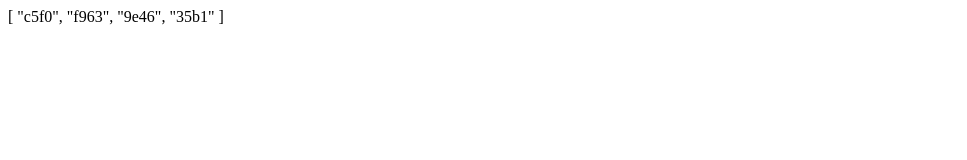
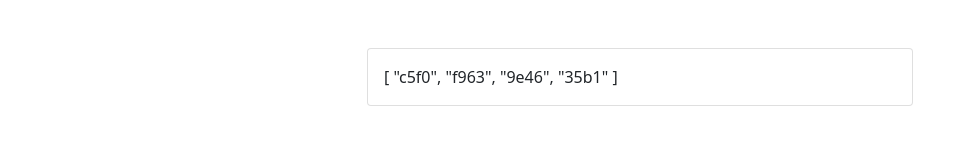
Before and after one commit to TymekB/cpu_emulator, a plain HTML site: page index.html in a window 1280 px wide. Shown: the whole page, without its empty margins (0-967 px from the left). Drawn offline with nearby package versions, Linux system fonts and the light colour scheme.

Commit message:
Add Bootstrap

```diff
--- a/index.html
+++ b/index.html
@@ -4,10 +4,26 @@
     <meta charset="UTF-8">
     <meta name="viewport" content="width=device-width, initial-scale=1.0">
     <title>Emulator</title>
+
+    <link href="https://cdn.jsdelivr.net/npm/bootstrap@5.1.3/dist/css/bootstrap.min.css" rel="stylesheet" integrity="sha384-1BmE4kWBq78iYhFldvKuhfTAU6auU8tT94WrHftjDbrCEXSU1oBoqyl2QvZ6jIW3" crossorigin="anonymous">
 </head>
 <body>
 
-    <div id="app">{{ register }}</div>
+    <div class="container mt-5">
+        <div class="row">
+            <div class="col-md-6 offset-md-3">
+                <div class="card">
+                    <div class="card-body">
+                        <div id="app">{{ register }}</div>
+                    </div>
+              </div>
+            </div>
+          </div>
+      </div>
+
+
+
+
 
     <script src="js/vue.js"></script>
     <script src="js/main.js"></script>
```
